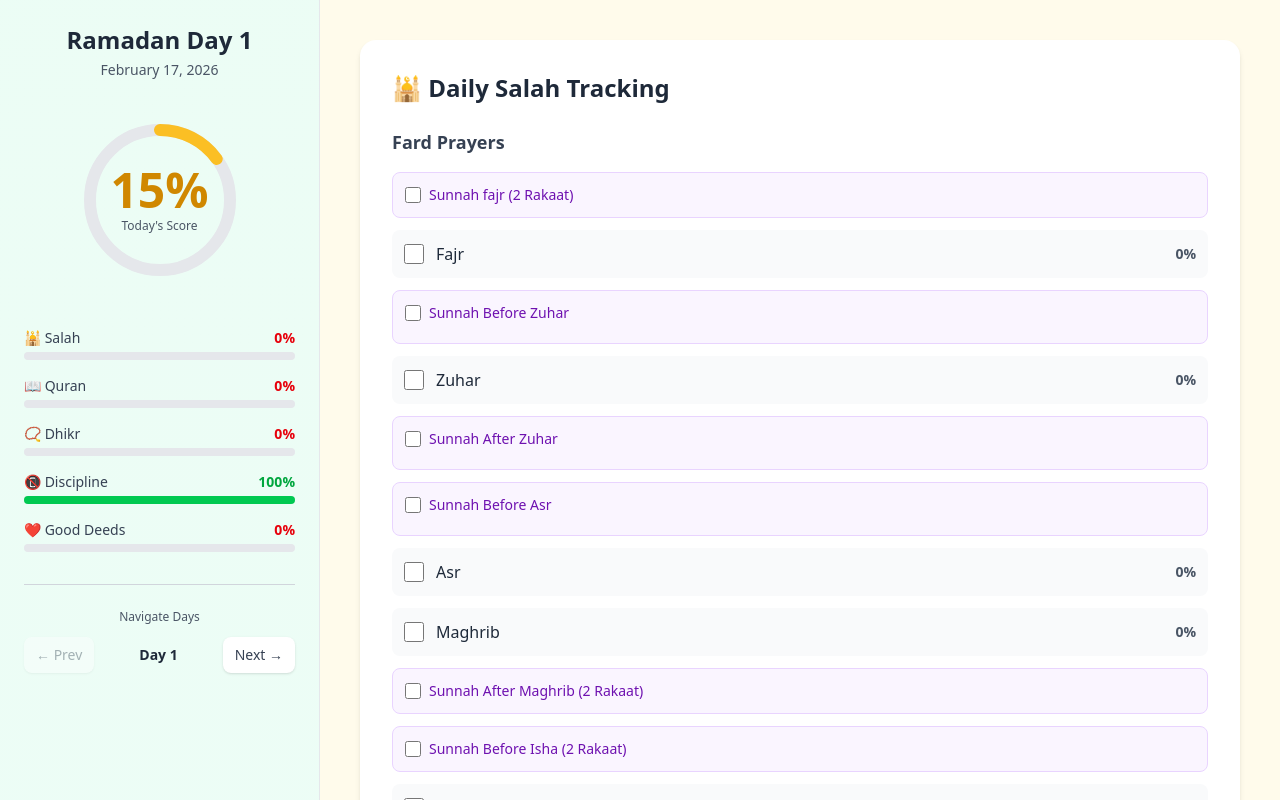
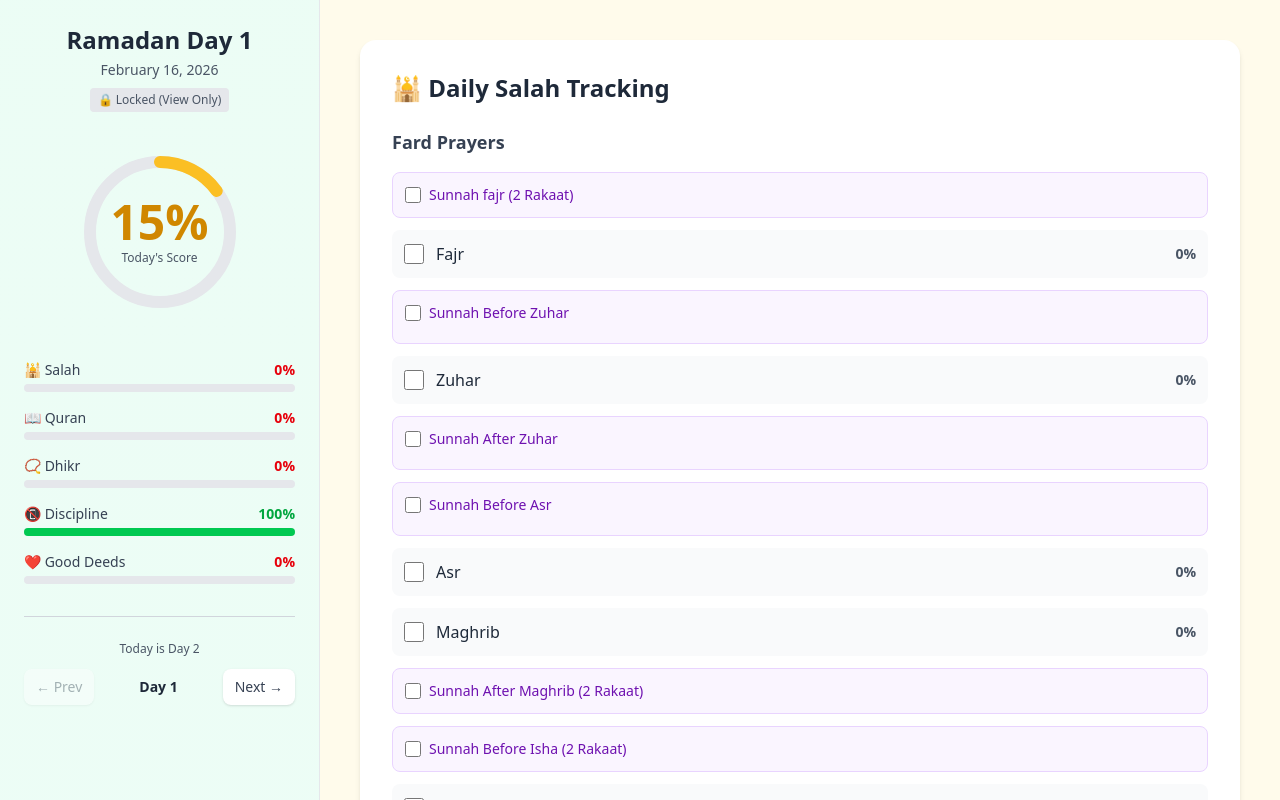
Before and after one commit to AzharAliCodes/ramazan_sepeical, a React (Vite) app: page / in a window 1280 px wide. Shown: the top 800 px of the page. Built offline with nearby package versions, Linux system fonts and the light colour scheme.

Commit message:
started to play with slide bar

```diff
--- a/src/components/Sidebar.jsx
+++ b/src/components/Sidebar.jsx
@@ -1,11 +1,32 @@
 import React from 'react';
 
-const Sidebar = ({ currentDay, scores, onDayChange }) => {
-  const today = new Date().toLocaleDateString('en-US', {
+const Sidebar = ({ currentDay, scores, onDayChange, allData }) => {
+  // Ramadan start date: February 19, 2026
+  const RAMADAN_START = new Date('2026-02-16');
+
+  // Calculate which day of Ramadan today is
+  const today = new Date();
+  const diffTime = today - RAMADAN_START;
+  const diffDays = Math.floor(diffTime / (1000 * 60 * 60 * 24)) + 1;
+
+  // Current Ramadan day (clamped between 1-30)
+  const actualCurrentDay = Math.max(1, Math.min(diffDays, 30));
+
+  // Check if selected day is locked (previous days)
+  const isLocked = currentDay < actualCurrentDay;
+
+  // Format date for display: "February 19, 2026"
+  const getDateForDay = (dayNum) => {
+    const date = new Date(RAMADAN_START);
+    date.setDate(RAMADAN_START.getDate() + dayNum - 1);
+    return date.toLocaleDateString('en-US', {
       month: 'long',
       day: 'numeric',
       year: 'numeric'
     });
+  };
+
+  const displayDate = getDateForDay(currentDay);
 
   const getProgressColor = (score) => {
     if (score >= 70) return 'text-green-600';
@@ -29,27 +50,34 @@ const Sidebar = ({ currentDay, scores, onDayChange }) => {
         <h1 className="text-xl md:text-2xl font-bold text-gray-800 mb-1">
           Ramadan Day {currentDay}
         </h1>
-        <p className="text-xs md:text-sm text-gray-600">{today}</p>
+        <p className="text-xs md:text-sm text-gray-600">{displayDate}</p>
+
+        {/* Lock indicator */}
+        {isLocked && (
+          <div className="mt-2 inline-flex items-center px-2 py-1 bg-gray-200 rounded text-xs text-gray-600">
+            🔒 Locked (View Only)
+          </div>
+        )}
+        {currentDay === actualCurrentDay && (
+          <div className="mt-2 inline-flex items-center px-2 py-1 bg-green-100 rounded text-xs text-green-700">
+            📍 Today - Active
+          </div>
+        )}
+        {currentDay > actualCurrentDay && (
+          <div className="mt-2 inline-flex items-center px-2 py-1 bg-blue-100 rounded text-xs text-blue-700">
+            🔮 Future Day
+          </div>
+        )}
       </div>
 
+      {/* Rest of your code stays same... */}
       {/* Circular Progress Ring */}
       <div className="flex flex-col items-center mb-6 md:mb-10">
         <div className="relative w-32 h-32 md:w-40 md:h-40 lg:w-44 lg:h-44">
           <svg className="transform -rotate-90 w-full h-full" viewBox="0 0 176 176">
-            {/* Background circle */}
+            <circle cx="88" cy="88" r="70" stroke="#e5e7eb" strokeWidth="12" fill="none" />
             <circle
-              cx="88"
-              cy="88"
-              r="70"
-              stroke="#e5e7eb"
-              strokeWidth="12"
-              fill="none"
-            />
-            {/* Progress circle */}
-            <circle
-              cx="88"
-              cy="88"
-              r="70"
+              cx="88" cy="88" r="70"
               stroke="#fbbf24"
               strokeWidth="12"
               fill="none"
@@ -63,94 +91,41 @@ const Sidebar = ({ currentDay, scores, onDayChange }) => {
             <span className="text-3xl md:text-4xl lg:text-5xl font-bold text-yellow-600">
               {scores.final}%
             </span>
-            <span className="text-xs text-gray-600 mt-1">
-              Today's Score
-            </span>
+            <span className="text-xs text-gray-600 mt-1">Today's Score</span>
           </div>
         </div>
       </div>
 
       {/* Mini Stats */}
       <div className="hidden md:block space-y-4 mb-6 md:mb-8">
-        <div>
+        {['salah', 'quran', 'dhikr', 'discipline', 'goodDeeds'].map((item) => (
+          <div key={item}>
             <div className="flex justify-between items-center mb-1">
-            <span className="text-sm font-medium text-gray-700">🕌 Salah</span>
-            <span className={`text-sm font-bold ${getProgressColor(scores.salah)}`}>
-              {scores.salah}%
+              <span className="text-sm font-medium text-gray-700 capitalize">
+                {item === 'goodDeeds' ? '❤️ Good Deeds' :
+                 item === 'salah' ? '🕌 Salah' :
+                 item === 'quran' ? '📖 Quran' :
+                 item === 'dhikr' ? '📿 Dhikr' : '📵 Discipline'}
+              </span>
+              <span className={`text-sm font-bold ${getProgressColor(scores[item])}`}>
+                {scores[item]}%
               </span>
             </div>
             <div className="w-full bg-gray-200 rounded-full h-2">
               <div
-              className={`h-2 rounded-full transition-all duration-500 ${getBarColor(scores.salah)}`}
-              style={{ width: `${scores.salah}%` }}
+                className={`h-2 rounded-full transition-all duration-500 ${getBarColor(scores[item])}`}
+                style={{ width: `${scores[item]}%` }}
               ></div>
             </div>
           </div>
-
-        <div>
-          <div className="flex justify-between items-center mb-1">
-            <span className="text-sm font-medium text-gray-700">📖 Quran</span>
-            <span className={`text-sm font-bold ${getProgressColor(scores.quran)}`}>
-              {scores.quran}%
-            </span>
-          </div>
-          <div className="w-full bg-gray-200 rounded-full h-2">
-            <div
-              className={`h-2 rounded-full transition-all duration-500 ${getBarColor(scores.quran)}`}
-              style={{ width: `${scores.quran}%` }}
-            ></div>
-          </div>
-        </div>
-
-        <div>
-          <div className="flex justify-between items-center mb-1">
-            <span className="text-sm font-medium text-gray-700">📿 Dhikr</span>
-            <span className={`text-sm font-bold ${getProgressColor(scores.dhikr)}`}>
-              {scores.dhikr}%
-            </span>
-          </div>
-          <div className="w-full bg-gray-200 rounded-full h-2">
-            <div
-              className={`h-2 rounded-full transition-all duration-500 ${getBarColor(scores.dhikr)}`}
-              style={{ width: `${scores.dhikr}%` }}
-            ></div>
-          </div>
-        </div>
-
-        <div>
-          <div className="flex justify-between items-center mb-1">
-            <span className="text-sm font-medium text-gray-700">📵 Discipline</span>
-            <span className={`text-sm font-bold ${getProgressColor(scores.discipline)}`}>
-              {scores.discipline}%
-            </span>
-          </div>
-          <div className="w-full bg-gray-200 rounded-full h-2">
-            <div
-              className={`h-2 rounded-full transition-all duration-500 ${getBarColor(scores.discipline)}`}
-              style={{ width: `${scores.discipline}%` }}
-            ></div>
-          </div>
-        </div>
-
-        <div>
-          <div className="flex justify-between items-center mb-1">
-            <span className="text-sm font-medium text-gray-700">❤️ Good Deeds</span>
-            <span className={`text-sm font-bold ${getProgressColor(scores.goodDeeds)}`}>
-              {scores.goodDeeds}%
-            </span>
-          </div>
-          <div className="w-full bg-gray-200 rounded-full h-2">
-            <div
-              className={`h-2 rounded-full transition-all duration-500 ${getBarColor(scores.goodDeeds)}`}
-              style={{ width: `${scores.goodDeeds}%` }}
-            ></div>
-          </div>
-        </div>
+        ))}
       </div>
 
       {/* Day Navigator */}
       <div className="border-t border-gray-300 pt-4 md:pt-6">
-        <p className="text-xs text-gray-600 text-center mb-2 md:mb-3">Navigate Days</p>
+        <p className="text-xs text-gray-600 text-center mb-2 md:mb-3">
+          Today is Day {actualCurrentDay}
+        </p>
         <div className="flex items-center justify-between gap-2">
           <button
             onClick={() => onDayChange(currentDay - 1)}
@@ -164,7 +139,7 @@ const Sidebar = ({ currentDay, scores, onDayChange }) => {
           </span>
           <button
             onClick={() => onDayChange(currentDay + 1)}
-            disabled={currentDay >= 30}
+            disabled={currentDay >= 30 || currentDay >= actualCurrentDay}
             className="px-2 md:px-3 py-1.5 md:py-2 bg-white rounded-lg shadow-sm text-xs md:text-sm font-medium text-gray-700 hover:bg-gray-50 disabled:opacity-40 disabled:cursor-not-allowed transition-all"
           >
             Next →
```
Lines whose indentation alone changed are shown as unchanged.
